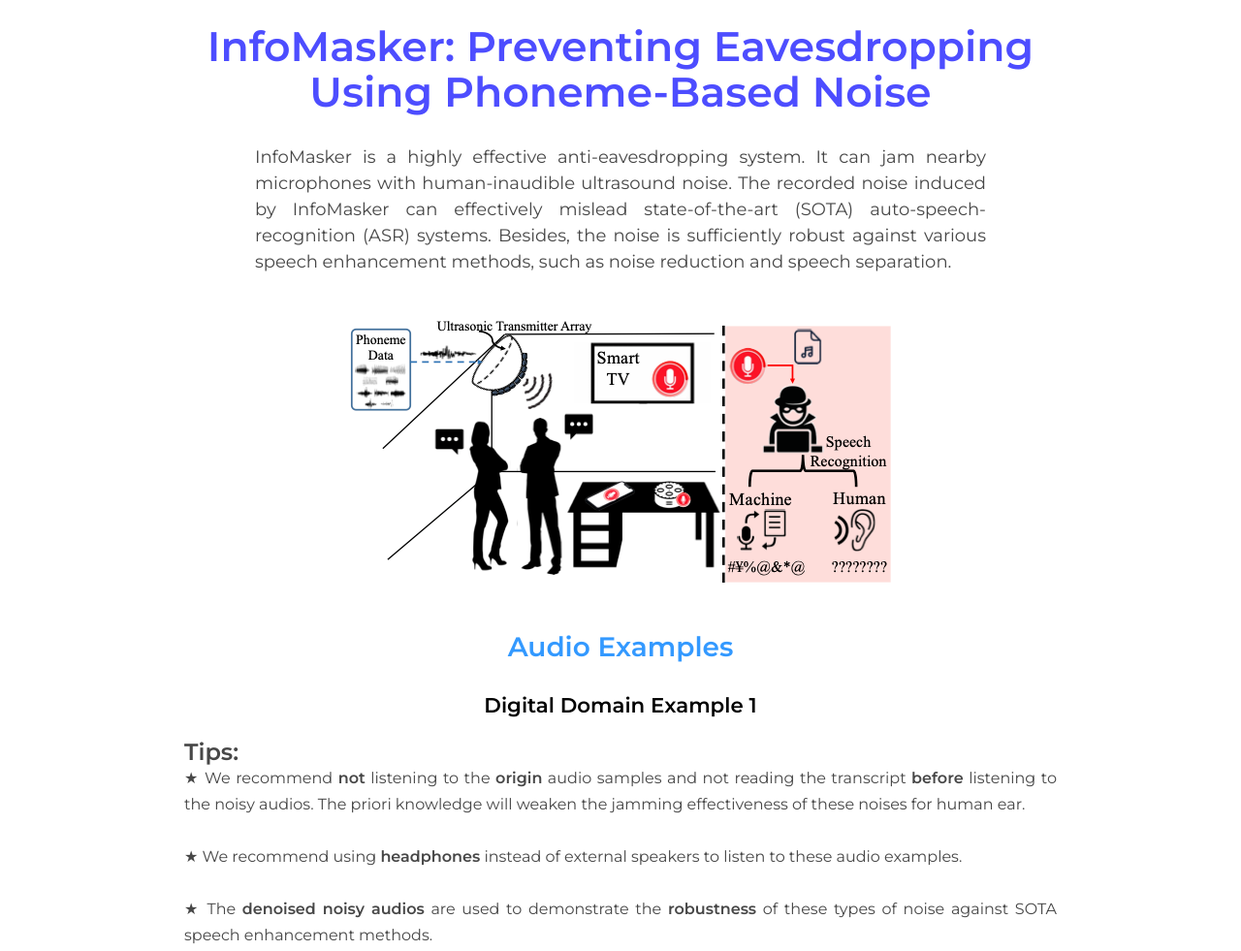
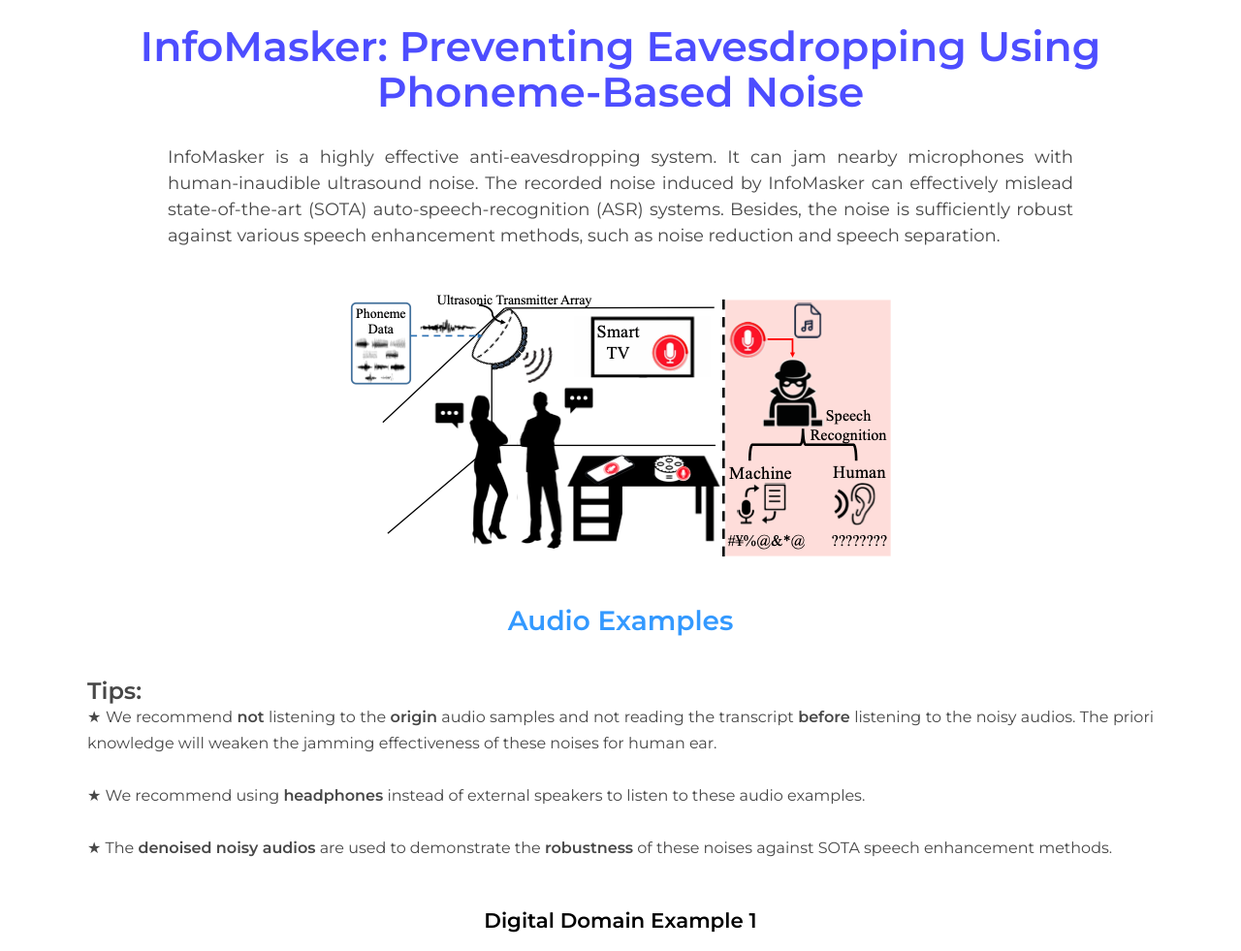
Before and after one commit to InfoMasker2023/InfoMasker2023.github.io, a plain HTML site: page index.html in a window 1280 px wide. Shown: the top 981 px of the page at 97% size. Drawn offline with nearby package versions, Linux system fonts and the light colour scheme.

Commit message:
update index

```diff
--- a/css/custom.css
+++ b/css/custom.css
@@ -69,7 +69,7 @@ a:active {
 				justify-content: center;
 			}
 			.section {
-				width: 900px;
+				width: 1100px;
 				max-width: 100%;
 				text-align: center;
 
--- a/index.html
+++ b/index.html
@@ -31,8 +31,8 @@
     </div>
 
     <h2> Audio Examples </h2>
-    <h3> Digital Domain Example 1</h3>
 
+    <br>
     <p>
         <font size="5"> <b>Tips:</b> </font>
         <br>
@@ -46,8 +46,13 @@
         <br>
         <br>
 
-        <font size="3"> &#9733 The <b>denoised noisy audios</b> are used to demonstrate the <b>robustness</b> of these types of noise against SOTA speech enhancement methods. </font>
+        <font size="3"> &#9733 The <b>denoised noisy audios</b> are used to demonstrate the <b>robustness</b> of these noises against SOTA speech enhancement methods. </font>
     </p>
+
+    <br>
+
+    <h3> Digital Domain Example 1</h3>
+    <br>
 
     <div style="margin-top=5em;">
         <table>
@@ -179,6 +184,7 @@
             </tr>
 
         </table>
+    </div>
 
     <br>
     <br>
@@ -271,6 +277,7 @@
 
     <br>
     <br>
+    </div>
 
     <h3> Digital Domain Example 3 </h3>
         <p>
@@ -382,11 +389,6 @@
                 </audio></td>
             </tr>
 
-
-
-
-
-
         </table>
 
         <table>
```
